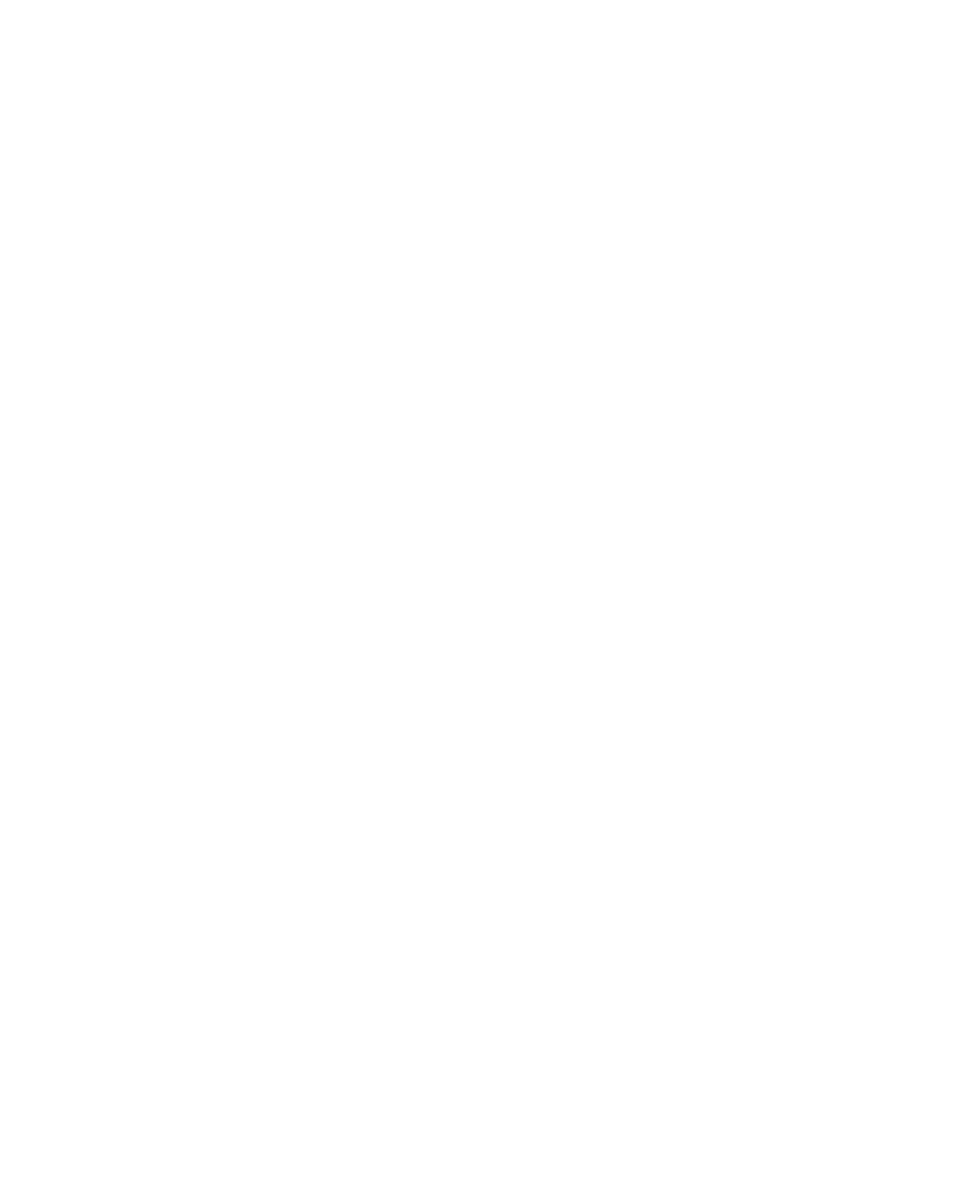
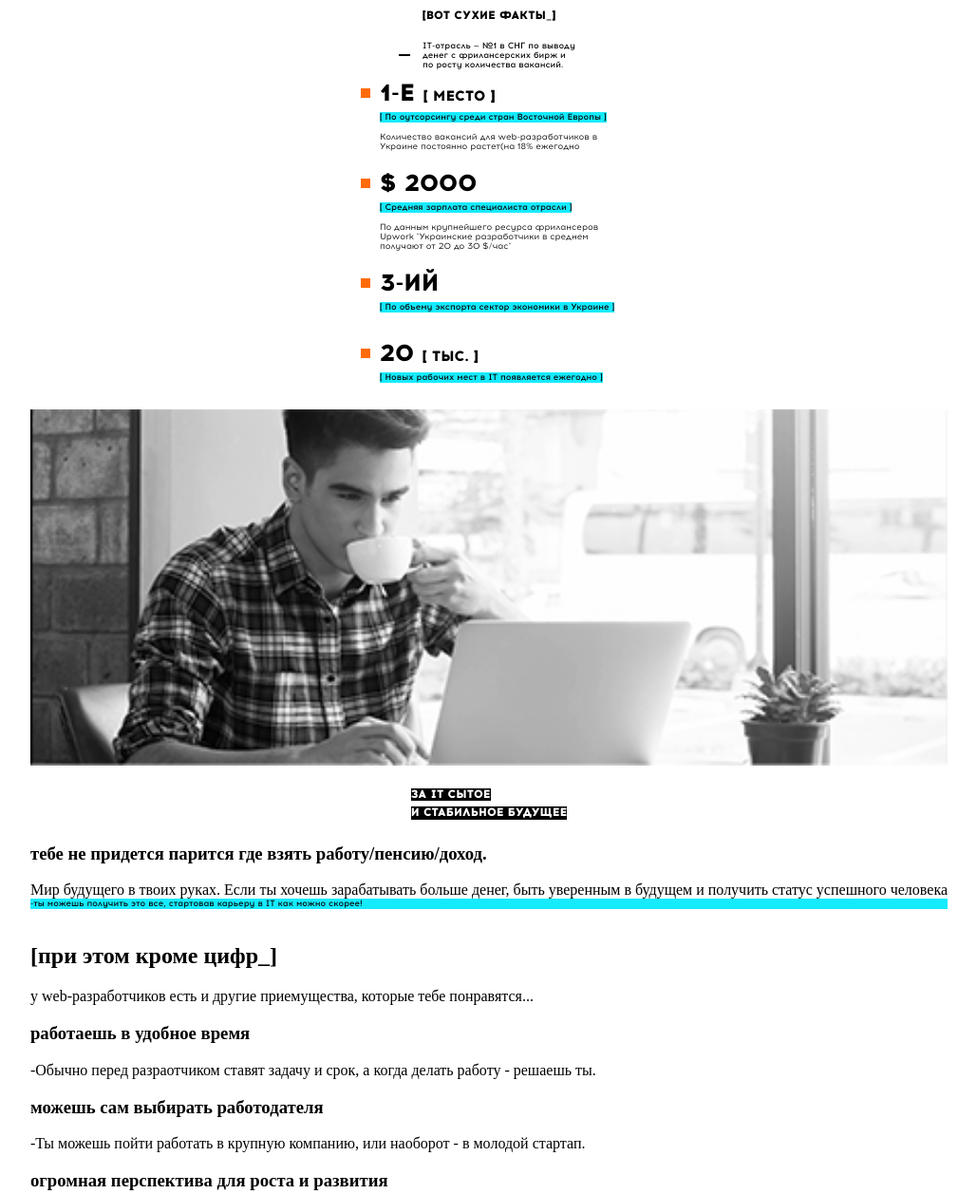
Before and after one commit to vadympichurin/BC7-html-Final-Project, a website: page src/index.html in a window 1280 px wide. Shown: the top 1257 px of the page at 95% size, without its empty margins (125-1154 px from the left). Before the commit the page ends 800 px from the top, so only its background shows below. Drawn offline with nearby package versions, Linux system fonts and the light colour scheme; files that its build step writes are made by us from their sources; files whose address does not match are found by name.

Commit message:
add section2-14

```diff
--- a/src/html/section2.html
+++ b/src/html/section2.html
@@ -0,0 +1,91 @@
+<div class="section2">
+    <div class="facts">
+        <div class="facts__dry">
+            <h2 class="facts__dry--title">[вот сухие факты_]</h2>
+            <div class="row-box">
+                <div class="black-line"></div>
+                <p class="facts__dry--text">IT-отрасль — №1 в СНГ по выводу денег с фрилансерских бирж и по росту количества вакансий.</p>
+            </div>
+        </div>
+        <div class="facts__items">
+            <div class="items-box">
+                <div class="row">
+                    <div class="orange"></div>
+                    <div class="items">
+                        <h2 class="items__title">1-Е
+                            <span class="items__title--small">[ место ]</span>
+                        </h2>
+                        <h3 class="items__title--blueBG">[ По оутсорсингу среди стран Восточной Европы ]</h3>
+                        <p class="items__text">
+                            Количество вакансий для web-разработчиков
+                            в Украине постоянно растет(на 18% ежегодно</p>
+                    </div>
+                </div>
+            </div>
+            <div class="items-box">
+                <div class="row">
+                    <div class="orange"></div>
+                    <div class="items">
+                        <h2 class="items__title">$ 2000</h2>
+                        <h3 class="items__title--blueBG">[ Средняя зарплата специалиста отрасли ]</h3>
+                        <p class="items__text">
+                            По данным крупнейшего ресурса фрилансеров Upwork
+                            "Украинские разработчики в среднем получают от 20 до 30 $/час"</p>
+                    </div>
+                </div>
+            </div>
+            <div class="items-box">
+                <div class="row">
+                    <div class="orange"></div>
+                    <div class="items">
+                        <h2 class="items__title">3-ий</h2>
+                        <h3 class="items__title--blueBG">[ По объему экспорта сектор экономики в Украине ]</h3>
+                        <p class="items__text"></p>
+                    </div>
+                </div>
+            </div>
+            <div class="items-box">
+                <div class="row">
+                    <div class="orange"></div>
+                    <div class="items">
+                        <h2 class="items__title">20
+                            <span class="items__title--small">[ тыс. ]</span>
+                        </h2>
+                        <h3 class="items__title--blueBG">[ Новых рабочих мест в IT появляется ежегодно ]</h3>
+                        <p class="items__text"></p>
+                    </div>
+                </div>
+            </div>
+        </div>
+        <img src="../img/diagram.jpg" alt="" class="facts__diag">
+        <div class="more">
+            <div class="first">
+                <img src="../img/Layer320-480.jpg" alt="" class="first__img">
+                <div class="first__main">
+                    <h2 class="first__main-title br">за IT сытое</h2>
+                    <h2 class="first__main-title">и стабильное будущее</h2>
+                </div>
+                <div class="first__main-info">
+                    <h3 class="first__main-info--title">тебе не придется парится где взять работу/пенсию/доход.</h3>
+                    <p class="first__main-info--text">Мир будущего в твоих руках. Если ты хочешь зарабатывать больше денег, быть уверенным в будущем и получить
+                        статус успешного человека
+                        <span class="items__title--blueBG">-ты можешь получить это все, стартовав карьеру в IT как можно скорее!</span>
+                    </p>
+                </div>
+            </div>
+            <div class="second">
+                <h2 class="second__main-title">[при этом кроме цифр_]</h2>
+                <p class="second__main-text">у web-разработчиков есть и другие приемущества, которые тебе понравятся...</p>
+                <h3 class="second__title">работаешь в удобное время</h3>
+                <p class="second__text">-Обычно перед разраотчиком ставят задачу и срок, а когда делать работу - решаешь ты.</p>
+                <h3 class="second__title">можешь сам выбирать работодателя</h3>
+                <p class="second__text">-Ты можешь пойти работать в крупную компанию, или наоборот - в молодой стартап.</p>
+                <h3 class="second__title">огромная перспектива для роста и развития</h3>
+                <p class="second__text">С возможностью перейти работать в международную компанию, переехать вдругой город или страну, чтобы жить
+                    так, как хочешь ты</p>
+                <h3 class="second__title">получить статус успешного человека</h3>
+                <p class="second__text">Который сделал свою жизнь жизнью мечты, добился успеха, обеспечивает себя и свою семью</p>
+            </div>
+        </div>
+    </div>
+</div>
--- a/src/scss/_settings.scss
+++ b/src/scss/_settings.scss
@@ -63,7 +63,7 @@ $black: #000;
 
 @mixin font ($color, $f-sz, $t-trans) {
   color: $color;
-  font-size: ($f-sz /16) + rem;
+  font-size: $f-sz;
   text-transform: $t-trans;
 }
 
@@ -78,7 +78,8 @@ $black: #000;
 }
 
 @mixin flex ($f-dir, $j-cont, $a-items) {
-  flex-flow: $f-dir wrap;
+  display: flex;
+  flex-flow: $f-dir;
   justify-content: $j-cont;
   align-items: $a-items;
 }
--- /dev/null
+++ b/src/scss/section2.scss
@@ -0,0 +1,123 @@
+
+@import 'normalize';
+@import "fonts";
+@import "settings";
+
+
+.section2 {
+  @extend %container-320;
+}
+
+.facts {
+  @include flex(column, center, center);
+  flex: 1 0 320px;
+
+  &__dry {
+  @include flex (column, center, center);
+
+    &--title {
+    @include font ($black, 12px, uppercase);
+    @extend %Acrom-ExtraBold;
+    }
+  }
+}
+
+.row-box {
+  display: flex;
+  justify-content: space-between;
+  align-items: center;
+  width: 190px;
+}
+
+.black-line {
+  width: 12px;
+  height: 2px;
+  background: #000;
+  background-repeat: no-repeat;
+  background-size: cover;
+  background-position: center;
+}
+
+.facts__dry--text {
+  @include font ($black, 9px, none);
+  @extend %Acrom-Medium;
+  width: 165px;
+ }
+
+.facts__items {
+  @include flex (column, center, center);
+}
+
+.row {
+  @include flex (row, center, flex-start);
+  // width: 265px;
+}
+
+.orange {
+  margin-top: 10px;
+  width: 10px;
+  height: 10px;
+  background: $orange;
+  background-repeat: no-repeat;
+  background-size: cover;
+  background-position: center;
+}
+
+.items {
+  @include flex (column, center, flex-start);
+  padding-left: 10px;
+  width: 250px;
+
+    &__title {
+      @include font (#000, 25px, uppercase);
+      @extend %Acrom-ExtraBold;
+      margin: 0 0 7px;
+
+      &--small{
+        @include font (#000, 15px, uppercase);
+        @extend %Acrom-ExtraBold;
+      }
+
+      &--blueBG {
+        margin: 0 0 10px;
+        display: block;
+        @include font (black, 9px, none);
+        @extend %Acrom-Medium;
+        background-color: $blue;
+      }
+    }
+
+    &__text {
+      @include font (#000, 9px, none);
+      @extend %Acrom-Regular;
+      margin: 0 0 18px;
+    }
+}
+
+.facts__diag {
+  display: none;
+}
+
+.first {
+    @include flex (column, center, center);
+
+  &__img {
+  width: 100%;
+  margin: 0 0 20px;
+  }
+
+  &__main {
+      padding: 0 50px;
+  }
+
+    &__main-title {
+        @include font($text-color-white, 12px, uppercase);
+        @extend %Acrom-ExtraBold;
+        background: #000;
+        margin: 0 0 6px;
+    }
+}
+
+.br {
+    display: inline-block;
+}
--- a/src/scss/styles.scss
+++ b/src/scss/styles.scss
@@ -1,12 +1,5 @@
-/*
-   Import partials below
-*/
+
 @import 'normalize';
 @import "fonts";
 @import "settings";
-
-
-.btn {
-  @extend %Button-orange;
-  margin-left: 50px;
-}
+@import "section2";
```
Also changed, not shown: src/index.html (+0 -4 lines), build/css/styles.css, build/css/styles.min.css, build/img/Layer 427.jpg (added), build/img/Layer 427@2x.jpg (added), build/img/Layer320-480.jpg (added), build/img/Rectangle 40.png (added), build/img/diagram.jpg (added), build/index.html, src/img/Layer 427.jpg (added), src/img/Layer 427@2x.jpg (added), src/img/Layer320-480.jpg (added), src/img/Rectangle 40.png (added), src/img/diagram.jpg (added).
